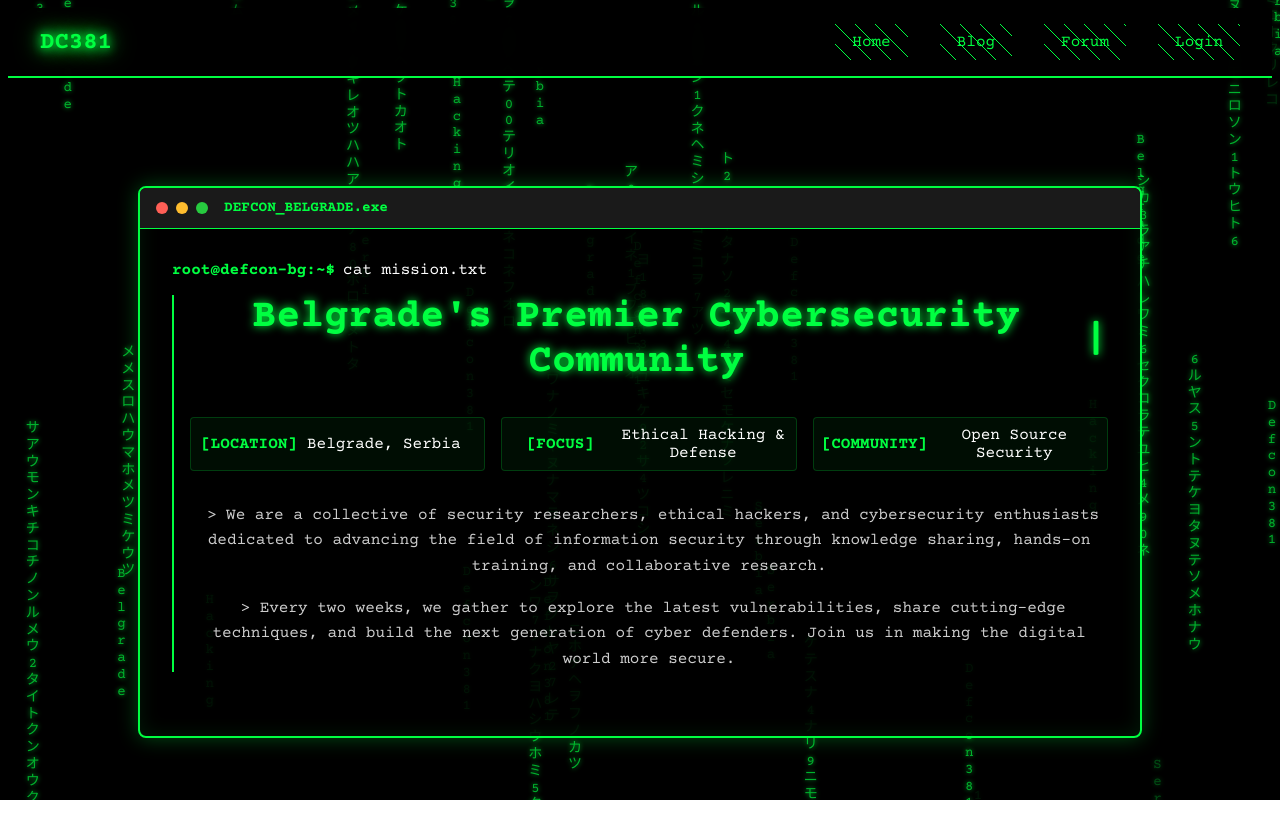
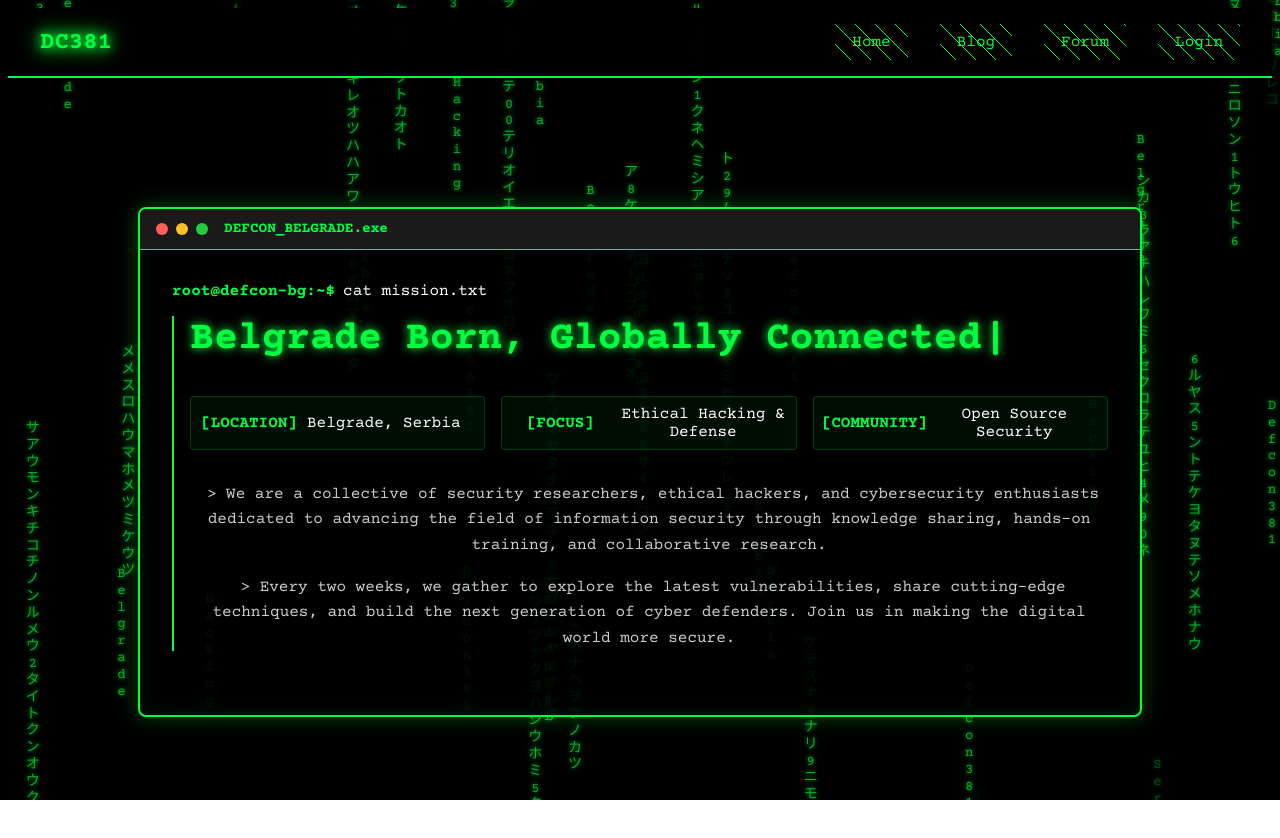
Before and after one commit to AleksaZatezalo/personal-website, a React (Create React App) app in the folder personal-website/: page / in a window 1280 px wide. Shown: the top 838 px of the page. Built offline with nearby package versions, Linux system fonts and the light colour scheme.

Commit message:
Mission statement done

```diff
--- a/personal-website/src/components/MissionStatement/MissionStatement.jsx
+++ b/personal-website/src/components/MissionStatement/MissionStatement.jsx
@@ -7,9 +7,7 @@
 
   // Different mission statements that rotate
   const missionTexts = [
-    "Belgrade's Premier Cybersecurity Community",
-    "Empowering Digital Defenders Since 2025",
-    "Where Security Meets Innovation",
+    "Belgrade Born, Globally Connected",
   ];
 
   // Typewriter effect
```
